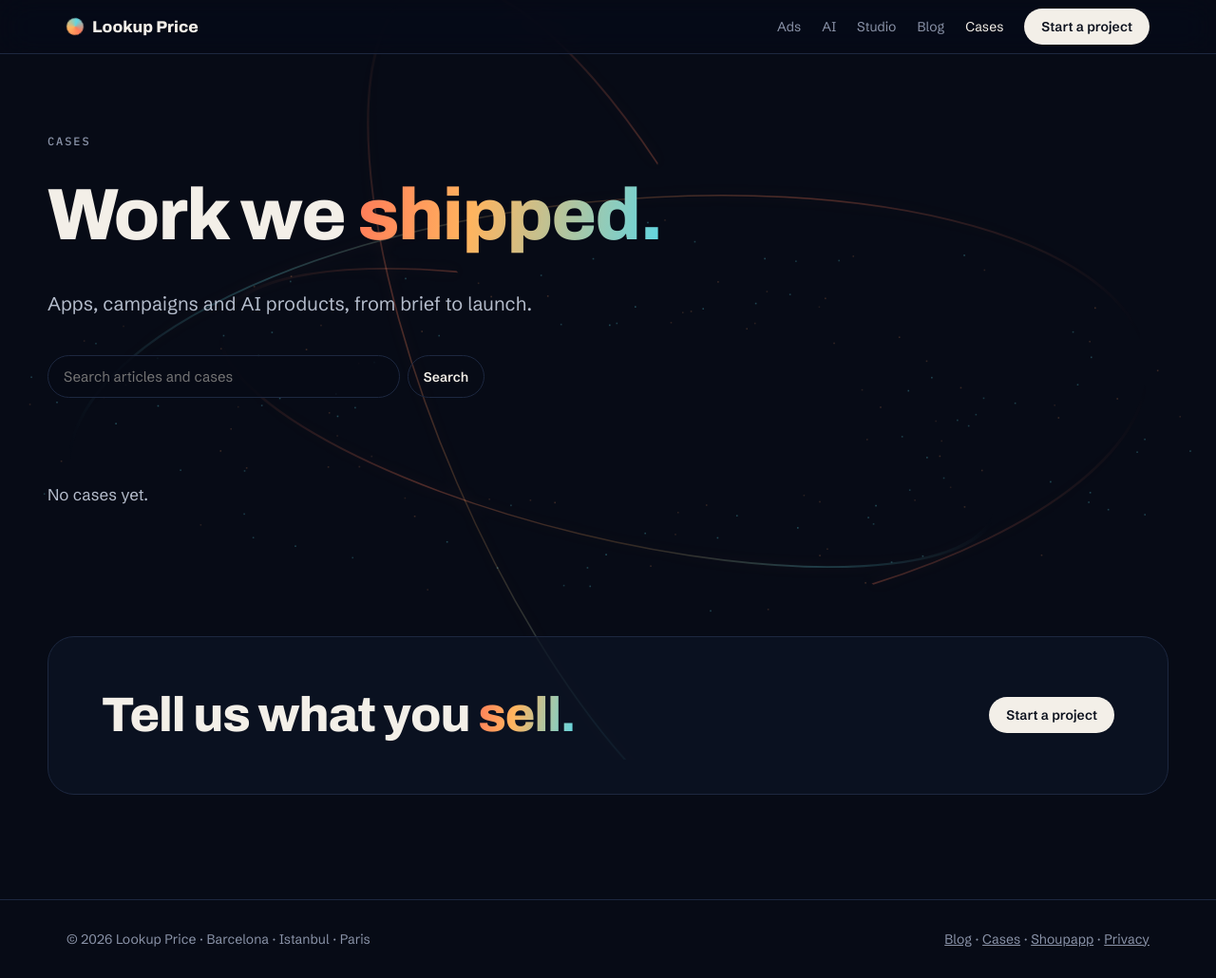
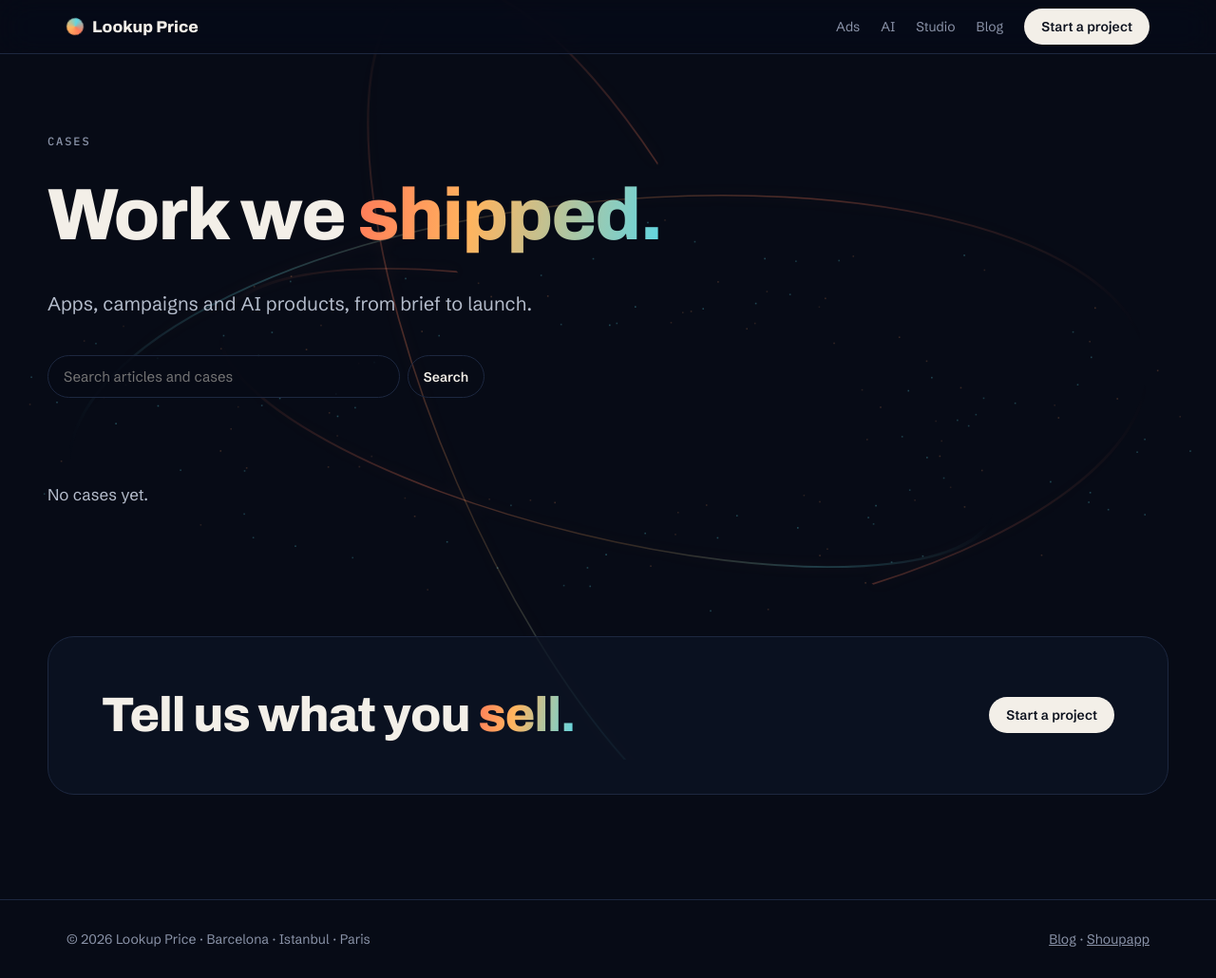
Before and after one commit to Tugrulvural89/LookupPriceDigital, a Django app: page /case/ in a window 1280 px wide. Shown: the whole page at 95% size. Run offline with Django 5.2, Linux system fonts and the light colour scheme; data that the repository does not hold is empty; some libraries are stand-ins or nearby versions.

Commit message:
Drop Cases and Privacy links after Nourish content was removed
Co-Authored-By: Claude Opus 5.5 <noreply@anthropic.com>

```diff
--- a/lookupAgencyApp/sitemaps.py
+++ b/lookupAgencyApp/sitemaps.py
@@ -36,7 +36,7 @@ class StaticViewSitemap(Sitemap):
     priority = 0.9
 
     def items(self):
-        return ['index', 'index_es', 'index_tr', 'blog', 'case']
+        return ['index', 'index_es', 'index_tr', 'blog']
 
     def location(self, item):
         return reverse(item)
--- a/templates/base/site.html
+++ b/templates/base/site.html
@@ -135,13 +135,12 @@ footer .wrap{display:flex;flex-wrap:wrap;gap:16px;justify-content:space-between}
       <a class="opt" href="{% url 'index' %}#ai">AI</a>
       <a class="opt" href="{% url 'index' %}#studio">Studio</a>
       <a href="{% url 'blog' %}"{% if section == 'blog' %} aria-current="page"{% endif %}>Blog</a>
-      <a href="{% url 'case' %}"{% if section == 'case' %} aria-current="page"{% endif %}>Cases</a>
     </nav>
     <a class="btn" href="{% url 'index' %}#contact">Start a project</a>
   </div>
 </header>
 <main>{% block content %}{% endblock %}</main>
-<footer><div class="wrap gut"><span>© {% now "Y" %} Lookup Price · Barcelona · Istanbul · Paris</span><span><a href="{% url 'blog' %}">Blog</a> · <a href="{% url 'case' %}">Cases</a> · <a href="https://shoupapp.com" target="_blank" rel="noopener">Shoupapp</a> · <a href="/privacy-policy/">Privacy</a></span></div></footer>
+<footer><div class="wrap gut"><span>© {% now "Y" %} Lookup Price · Barcelona · Istanbul · Paris</span><span><a href="{% url 'blog' %}">Blog</a> · <a href="https://shoupapp.com" target="_blank" rel="noopener">Shoupapp</a></span></div></footer>
 <script>
 (() => {
   if (matchMedia('(prefers-reduced-motion: reduce)').matches) return;
```
